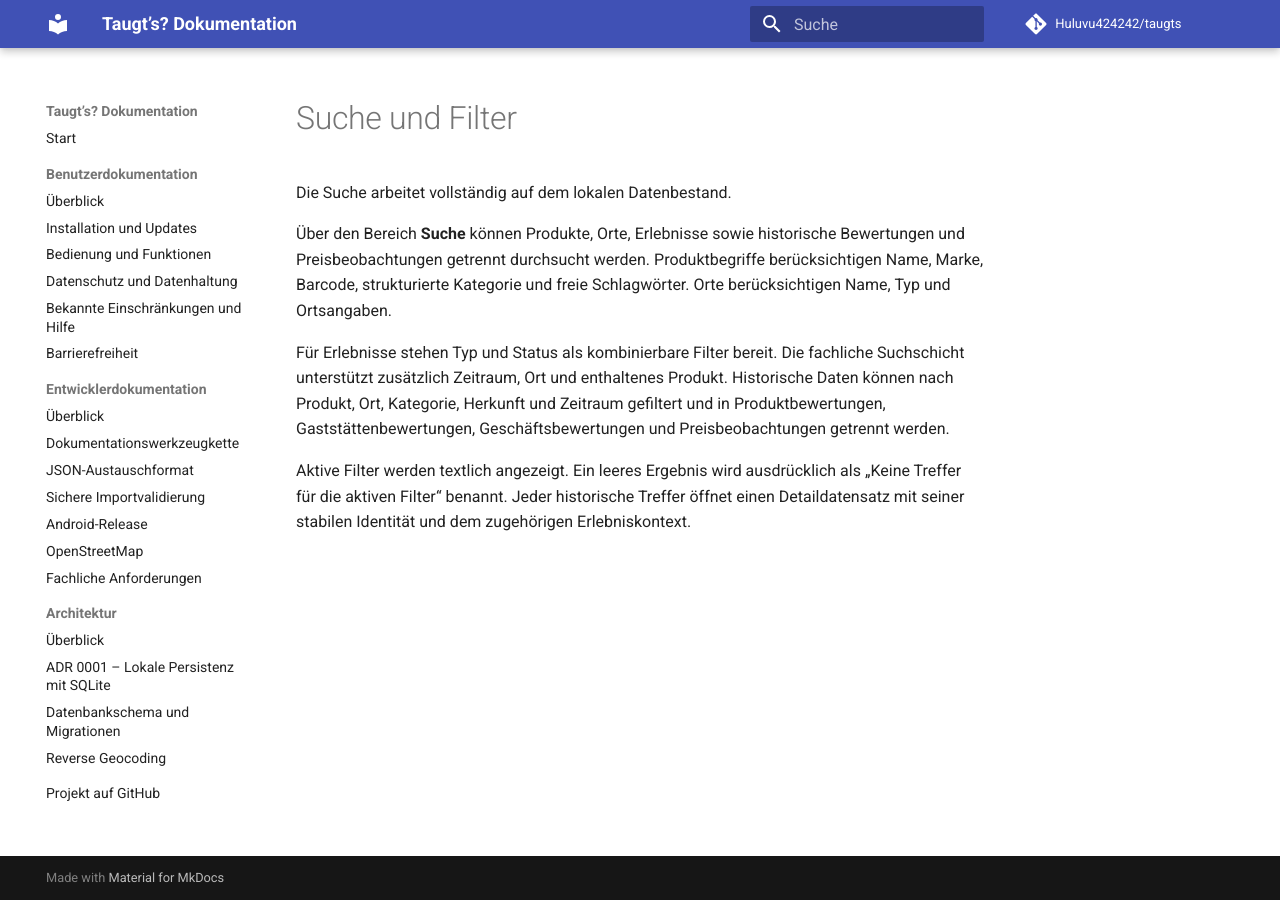
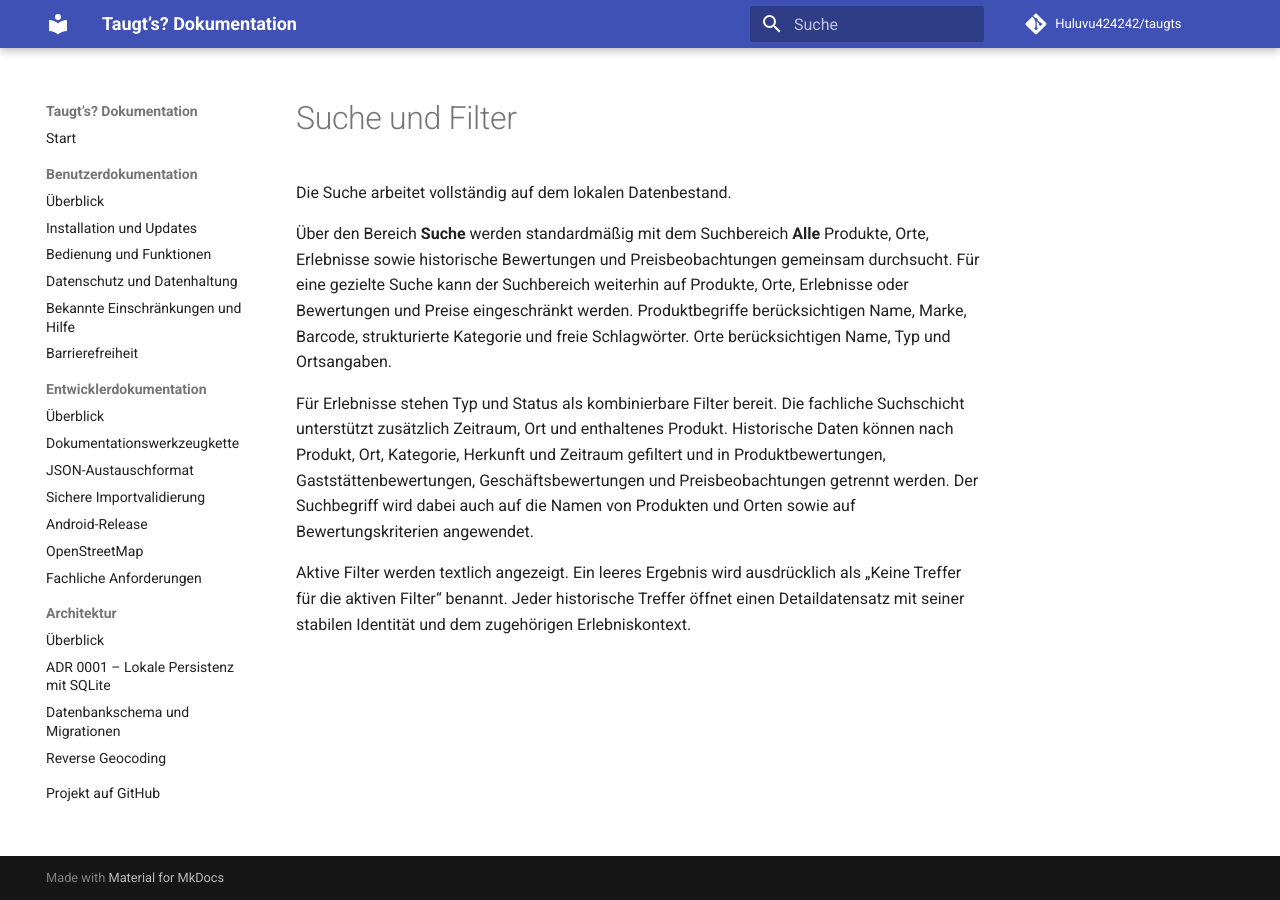
Before and after one commit to Huluvu424242/taugts, an MkDocs documentation site: the page built from docs/benutzer/suche-und-filter.md, in a window 1280 px wide. Built offline with MkDocs 1.6.1 and Material for MkDocs 9.7.7, drawn with Linux system fonts in a browser that asks for light colours; comment, search, counter and statistics services are not loaded.

Commit message:
Fix #176: globale Suche dokumentieren

```diff
--- a/docs/benutzer/suche-und-filter.md
+++ b/docs/benutzer/suche-und-filter.md
@@ -2,8 +2,8 @@
 
 Die Suche arbeitet vollständig auf dem lokalen Datenbestand.
 
-Über den Bereich **Suche** können Produkte, Orte, Erlebnisse sowie historische Bewertungen und Preisbeobachtungen getrennt durchsucht werden. Produktbegriffe berücksichtigen Name, Marke, Barcode, strukturierte Kategorie und freie Schlagwörter. Orte berücksichtigen Name, Typ und Ortsangaben.
+Über den Bereich **Suche** werden standardmäßig mit dem Suchbereich **Alle** Produkte, Orte, Erlebnisse sowie historische Bewertungen und Preisbeobachtungen gemeinsam durchsucht. Für eine gezielte Suche kann der Suchbereich weiterhin auf Produkte, Orte, Erlebnisse oder Bewertungen und Preise eingeschränkt werden. Produktbegriffe berücksichtigen Name, Marke, Barcode, strukturierte Kategorie und freie Schlagwörter. Orte berücksichtigen Name, Typ und Ortsangaben.
 
-Für Erlebnisse stehen Typ und Status als kombinierbare Filter bereit. Die fachliche Suchschicht unterstützt zusätzlich Zeitraum, Ort und enthaltenes Produkt. Historische Daten können nach Produkt, Ort, Kategorie, Herkunft und Zeitraum gefiltert und in Produktbewertungen, Gaststättenbewertungen, Geschäftsbewertungen und Preisbeobachtungen getrennt werden.
+Für Erlebnisse stehen Typ und Status als kombinierbare Filter bereit. Die fachliche Suchschicht unterstützt zusätzlich Zeitraum, Ort und enthaltenes Produkt. Historische Daten können nach Produkt, Ort, Kategorie, Herkunft und Zeitraum gefiltert und in Produktbewertungen, Gaststättenbewertungen, Geschäftsbewertungen und Preisbeobachtungen getrennt werden. Der Suchbegriff wird dabei auch auf die Namen von Produkten und Orten sowie auf Bewertungskriterien angewendet.
 
 Aktive Filter werden textlich angezeigt. Ein leeres Ergebnis wird ausdrücklich als „Keine Treffer für die aktiven Filter“ benannt. Jeder historische Treffer öffnet einen Detaildatensatz mit seiner stabilen Identität und dem zugehörigen Erlebniskontext.
```
